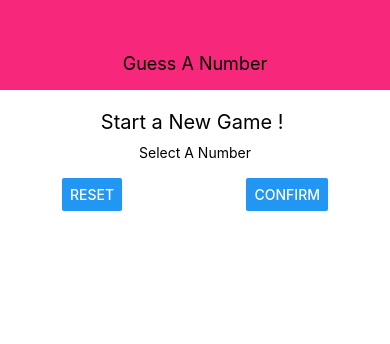
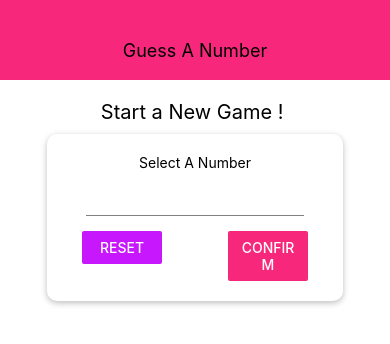
Before and after one commit to abdelaziz123456/guessNumber-reactNative, a React Native app: screen / in a window 390 px wide. Shown: the top 344 px of the page. Built offline with nearby package versions, Linux system fonts and the light colour scheme.

Commit message:
add number input and container component

```diff
--- /dev/null
+++ b/components/Card.js
@@ -0,0 +1,21 @@
+import React from "react";
+import { StyleSheet, Text, View } from "react-native";
+
+export default function Card(props) {
+  return (
+    <View style={{ ...styles.card, ...props.style }}>{props.children}</View>
+  );
+}
+
+const styles = StyleSheet.create({
+  card: {
+    shadowColor: "black",
+    shadowOffset: { width: 0, height: 2 },
+    shadowRadius: 6,
+    shadowOpacity: 0.26,
+    backgroundColor: "white",
+    elevation: 12,
+    padding: 20,
+    borderRadius: 10,
+  },
+});
--- a/components/Header.js
+++ b/components/Header.js
@@ -1,6 +1,6 @@
 import React from 'react'
 import { StyleSheet, Text, View } from 'react-native'
-
+import colors from '../constants/colors'
 export default function Header(props) {
   return (
   <View style={styles.header}>
@@ -13,9 +13,9 @@ export default function Header(props) {
 const styles=StyleSheet.create({
 header:{
     width:'100%',
-    height:90,
-    paddingTop:36,
-    backgroundColor:'#f7287b',
+    height:80,
+    paddingTop:20,
+    backgroundColor:colors.primary,
     alignItems:'center',
     justifyContent:'center'
 },
--- /dev/null
+++ b/components/Input.js
@@ -0,0 +1,19 @@
+import React from 'react'
+import { StyleSheet, TextInput, View } from 'react-native'
+
+export default function Input(props) {
+  return (
+    <TextInput {...props} style={{...styles.input,...props.style}}   />
+  )
+}
+
+
+const styles=StyleSheet.create({
+input:{
+ height:30,
+ borderBottomColor:'grey',
+ borderBottomWidth:1,
+ marginVertical:15,
+ minWidth:'20%'
+}
+})
--- /dev/null
+++ b/constants/colors.js
@@ -0,0 +1,4 @@
+export default {
+    primary:'#f7287b',
+    accent:'#c717fc'
+}
--- a/screens/StartGameScreen.js
+++ b/screens/StartGameScreen.js
@@ -1,21 +1,99 @@
-import React from "react";
-import { StyleSheet, View, Text, TextInput, Button } from "react-native";
+import React, { useState } from "react";
+import {
+  StyleSheet,
+  View,
+  Text,
+  TextInput,
+  Button,
+  TouchableWithoutFeedback,
+  Keyboard,
+  Alert,
+} from "react-native";
+import Card from "../components/Card";
+import Input from "../components/Input";
+import colors from "../constants/colors";
 
 export default function StartGameScreen() {
+  const [enteredValue, setEnteredValue] = useState("");
+  const [confirmed, setConfirmed] = useState(false);
+  const [selectedNum, setSelectedNumber] = useState();
+  function inputHandler(inputText) {
+    setEnteredValue(inputText.replace(/[^0-9]/g, ""));
+  }
+
+  function resetInput() {
+    setEnteredValue("");
+    setConfirmed(false);
+  }
+
+  function confirmInput() {
+    const chosenNumber = parseInt(enteredValue);
+    if (isNaN(chosenNumber) || chosenNumber <= 0 || chosenNumber > 99) {
+      Alert.alert("Invalid Number", "Number should be  0 < N < 100 ", [
+        { text: "Okay", style: "destructive", onPress: resetInput },
+      ]);
+    }
+    setConfirmed(true);
+    setSelectedNumber(chosenNumber);
+    setEnteredValue("");
+  }
   return (
-    <View style={styles.screen}>
-      <Text style={styles.title}>Start a New Game ! </Text>
+    <TouchableWithoutFeedback
+      onPress={() => {
+        Keyboard.dismiss();
+      }}
+    >
+      <View style={styles.screen}>
+        <Text style={styles.title}>Start a New Game ! </Text>
 
-      <View style={styles.inputContainer}>
-        <Text>Select A Number</Text>
-        <TextInput />
-        <View style={styles.buttonContainer}>
-          <Button title="Reset" onPress={() => {}} />
+        <Card style={styles.inputContainer}>
+          <Text>Select A Number</Text>
+          <Input
+            blurOnSubmit
+            autoCapitalize="none"
+            autoCorrect={false}
+            keyboardType="numeric"
+            maxLength={2}
+            style={styles.input}
+            value={enteredValue}
+            onChangeText={inputHandler}
+          />
+          <View style={styles.buttonContainer}>
+            <View style={styles.button}>
+              <Button
+                title="Reset"
+                onPress={resetInput}
+                color={colors.accent}
+              />
+            </View>
+            <View style={styles.button}>
+              <Button
+                title="Confirm"
+                onPress={confirmInput}
+                color={colors.primary}
+              />
+            </View>
+          </View>
+        </Card>
+        {/* mssage fof chosen number */}
+        {confirmed ? (
+          <Card style={styles.chosenNumber}>
+            <Text style={{ textAlign: "center" }}>You Selected</Text>
+            <View style={styles.numContainer}>
+              <Text style={{ textAlign: "center", color: colors.accent }}>
+                {selectedNum}
+              </Text>
+            </View>
 
-          <Button title="Confirm" onPress={() => {}} />
-        </View>
+            <Button title='Start Game' color={colors.primary} />
+
+
+          </Card>
+        ) : (
+          <></>
+        )}
       </View>
-    </View>
+    </TouchableWithoutFeedback>
   );
 }
 
@@ -25,20 +103,35 @@ const styles = StyleSheet.create({
     padding: 10,
     alignItems: "center",
   },
-  title:{
-fontSize:20,
-marginVertical:10,
-
+  title: {
+    fontSize: 20,
+    marginVertical: 10,
   },
   buttonContainer: {
-    flexDirection:'row',
-    width:'100%',
-    justifyContent:'space-between',
-    paddingHorizontal:15
+    flexDirection: "row",
+    width: "100%",
+    justifyContent: "space-between",
+    paddingHorizontal: 15,
   },
-  inputContainer:{
-width:300,
-maxWidth:'80%',
-alignItems:'center'
-  }
+  inputContainer: {
+    width: 300,
+    maxWidth: "80%",
+    alignItems: "center",
+  },
+  button: {
+    width: 80,
+  },
+  input: {
+    textAlign: "center",
+  },
+  chosenNumber: {
+    marginVertical: 20,
+  },
+  numContainer: {
+    marginVertical: 10,
+    borderColor: colors.accent,
+    borderWidth: 1,
+    padding:8,
+    borderRadius:9
+  },
 });
```
